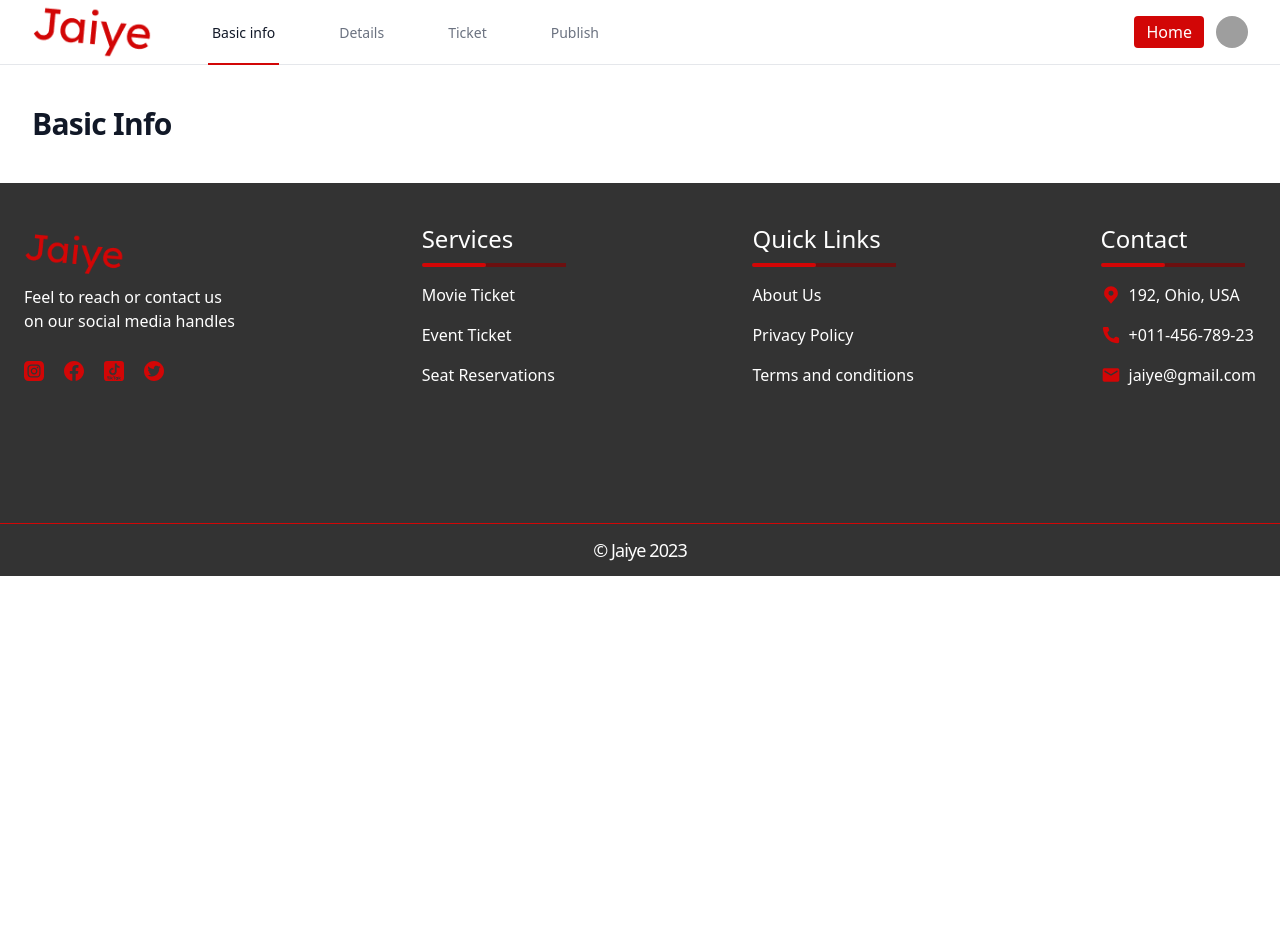
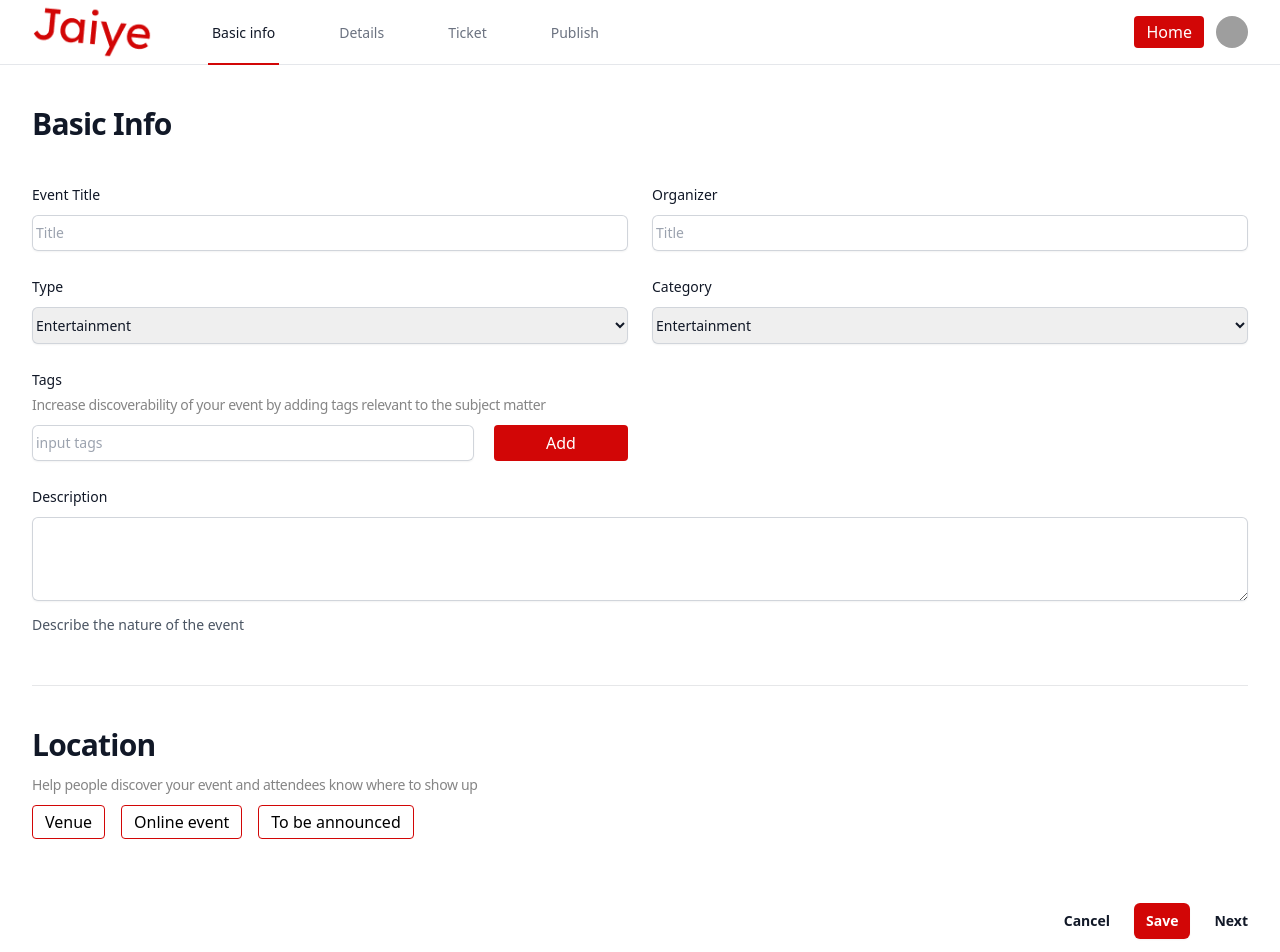
Before and after one commit to Chioma31/Jaiye, a Next.js app: page /info in a window 1280 px wide. Shown: the top 952 px of the page. Before the commit the page ends 800 px from the top, so only its background shows below. Built offline with nearby package versions, Linux system fonts and the light colour scheme; grey boxes are pictures that could not be loaded.

Commit message:
the create events page

```diff
--- a/components/createLayout.js
+++ b/components/createLayout.js
@@ -106,7 +106,7 @@ export default function CreateLayout(props) {
               <Disclosure.Panel className="sm:hidden">
                 <div className="space-y-1 pb-3 pt-2">
                   {navigation.map((item) => (
-                    <Disclosure.Button
+                    <Link
                     onClick={() => {
                       setCurrentMenu(item.href);
                     }}
@@ -121,7 +121,7 @@ export default function CreateLayout(props) {
                       aria-current={item.current ? 'page' : undefined}
                     >
                       {item.name}
-                    </Disclosure.Button>
+                    </Link>
                   ))}
                 </div>
                 <div className="border-t border-gray-200 pb-3 pt-4">
@@ -159,7 +159,7 @@ export default function CreateLayout(props) {
             </div>
           </header>
           <main>
-            <div className="mx-auto max-w-7xl sm:px-6 lg:px-8">{props.content}</div>
+            <div className="mx-auto max-w-7xl sm:px-6 lg:px-8">{props.children}</div>
           </main>
         </div>
       </div>
--- a/pages/info/index.js
+++ b/pages/info/index.js
@@ -1,12 +1,172 @@
 import Image from "next/image"
 import CreateLayout from "../../components/createLayout"
+import { PhotoIcon, UserCircleIcon } from '@heroicons/react/24/solid'
+import Footer from "../../components/footer"
+import Link from "next/link"
 
 
 const Info = (props) => {
   return(
     <>
       <CreateLayout title="Basic Info">
+      <form  className="px-6 lg:px-0">
+        <div className="space-y-12 ">
+          <div className="border-b border-gray-900/10 pb-12">
 
+            <div className="mt-10 grid grid-cols-1 gap-6 lg:grid-cols-2">
+              <div className="sm:col-span-1  col-span-6">
+                <label  className="block text-sm font-medium leading-6 text-gray-900">
+                  Event Title
+                </label>
+                <div className="mt-2">
+                  <div className="flex rounded-md shadow-sm ring-1 ring-inset ring-gray-300 focus-within:ring-1 focus-within:ring-inset focus-within:ring-[#333333] ">
+                    <input
+                      type="text"
+                      name=""
+                      id=""
+                      autoComplete="username"
+                      className="block flex-1 border-0 bg-transparent py-1.5 pl-1 text-gray-900 placeholder:text-gray-400 focus:ring-0 sm:text-sm sm:leading-6"
+                      placeholder="Title"
+                    />
+                  </div>
+                </div>
+              </div>
+              <div className="sm:col-span-1 col-span-6">
+                <label htmlFor="username" className="block text-sm font-medium leading-6 text-gray-900">
+                  Organizer
+                </label>
+                <div className="mt-2">
+                  <div className="flex rounded-md shadow-sm ring-1 ring-inset ring-gray-300 focus-within:ring-1 focus-within:ring-inset focus-within:ring-[#333333] ">
+                    <input
+                      type="text"
+                      name=""
+                      id=""
+                      autoComplete="username"
+                      className="block flex-1 border-0 bg-transparent py-1.5 pl-1 text-gray-900 placeholder:text-gray-400 focus:ring-0 sm:text-sm sm:leading-6"
+                      placeholder="Title"
+                    />
+                  </div>
+                </div>
+              </div>
+              <div className="sm:col-span-1 col-span-6">
+                <label htmlFor="" className="block text-sm font-medium leading-6 text-gray-900">
+                  Type
+                </label>
+                <div className="mt-2">
+                  <select
+                    id=""
+                    name=""
+                    autoComplete="name"
+                    className="block w-full rounded-md border-0 py-2 text-gray-900 shadow-sm ring-1 ring-inset ring-gray-300 focus:ring-1 focus:ring-inset focus-within:ring-[#333333]  sm:text-sm sm:leading-6 "
+                  >
+                    <option>Entertainment</option>
+                    <option>Music</option>
+                    <option>Dance</option>
+                  </select>
+                </div>
+              </div>
+              <div className="sm:col-span-1 col-span-6">
+                <label htmlFor="" className="block text-sm font-medium leading-6 text-gray-900">
+                  Category
+                </label>
+                <div className="mt-2">
+                  <select
+                    id=""
+                    name=""
+                    autoComplete="name"
+                    className="block w-full rounded-md border-0 py-2 text-gray-900 shadow-sm ring-1 ring-inset ring-gray-300 focus:ring-1 focus:ring-inset focus-within:ring-[#333333]  sm:text-sm sm:leading-6 "
+                  >
+                    <option>Entertainment</option>
+                    <option>Music</option>
+                    <option>Dance</option>
+                  </select>
+                </div>
+              </div>
+              <div className="sm:col-span-1 col-span-6">
+                <label htmlFor="username" className="block text-sm font-medium leading-6 text-gray-900">
+                  Tags
+                </label>
+                <div className="text-sm py-1 font-normal leading-tight tracking-tight text-[#858585]">Increase discoverability of your event by adding tags relevant to the subject matter</div>
+                <div className="mt-2 grid grid-cols-4 gap-5  ">
+                  <div className="flex rounded-md shadow-sm ring-1 col-span-3 ring-inset ring-gray-300 focus-within:ring-1 focus-within:ring-inset focus-within:ring-[#333333] ">
+                    <input
+                      type="text"
+                      name=""
+                      id=""
+                      autoComplete="username"
+                      className="block flex-1 border-0 bg-transparent py-1.5 pl-1 text-gray-900 placeholder:text-gray-400 focus:ring-0 sm:text-sm sm:leading-6"
+                      placeholder="input tags"
+                    />
+                  </div>
+                  <button
+                    type="submit"
+                    className="rounded-[4px] col-span-1 px-3 py-1 bg-[#D20606] text-white hover:bg-white focus:outline-none focus:ring-2 hover:border hover:text-black hover:border-[#D20606] focus:ring-offset-2"
+                    >
+                    Add
+                  </button>
+                </div>
+              </div>
+
+              <div className="sm:col-span-2  col-span-6">
+                <label htmlFor="about" className="block text-sm font-medium leading-6 text-gray-900">
+                  Description
+                </label>
+                <div className="mt-2">
+                  <textarea
+                    id="about"
+                    name="about"
+                    rows={3}
+                    className="block w-full rounded-md border-0 py-1.5 text-gray-900 shadow-sm ring-1 ring-inset ring-gray-300 placeholder:text-gray-400 focus:ring-1 focus:ring-inset focus-within:ring-[#333333] sm:text-sm sm:leading-6"
+                    defaultValue={''}
+                  />
+                </div>
+                <p className="mt-3 text-sm leading-6 text-gray-600">Describe the nature of the event</p>
+              </div>
+            </div>
+          </div>
+        </div>
+        <div className="py-10">
+          <div className="mx-auto max-w-7xl  ">
+            <div className="text-3xl font-bold leading-tight tracking-tight text-gray-900">Location</div>
+          </div>
+          <div className="text-sm py-3 font-normal leading-tight tracking-tight text-[#858585]">Help people discover your event and attendees know where to show up</div>
+          <div className="flex lg:flex-row flex-col lg:items-center gap-4">
+            <button
+              type="submit"
+              className="rounded-[4px] col-span-1 px-3 py-1 hover:bg-[#D20606] hover:text-white bg-white focus:outline-none focus:ring-2 border text-black border-[#D20606] focus:ring-offset-2"
+              >
+              Venue
+            </button>
+            <button
+              type="submit"
+              className="rounded-[4px] col-span-1 px-3 py-1 hover:bg-[#D20606] hover:text-white bg-white focus:outline-none focus:ring-2 border text-black border-[#D20606] focus:ring-offset-2"
+              >
+              Online event
+            </button>
+            <button
+              type="submit"
+              className="rounded-[4px] col-span-1 px-3 py-1 hover:bg-[#D20606] hover:text-white bg-white focus:outline-none focus:ring-2 border text-black border-[#D20606] focus:ring-offset-2"
+              >
+              To be announced
+            </button>
+            </div>
+        </div>
+
+        <div className="mt-6 flex items-center justify-end gap-x-6">
+          <button type="reset" className="text-sm font-semibold leading-6 text-gray-900">
+            Cancel
+          </button>
+          <button
+            type="submit"
+            className="rounded-md bg-[#D20606] px-3 py-2 text-sm font-semibold text-white shadow-sm hover:bg-[#9d0606] focus-visible:outline focus-visible:outline-2 focus-visible:outline-offset-2 focus-visible:outline-[#D20606]"
+          >
+            Save
+          </button>
+          <Link href='/details'  className="text-sm font-semibold leading-6 text-gray-900">
+            Next
+          </Link>
+        </div>
+      </form>
       </CreateLayout>
     </>
   )
```
